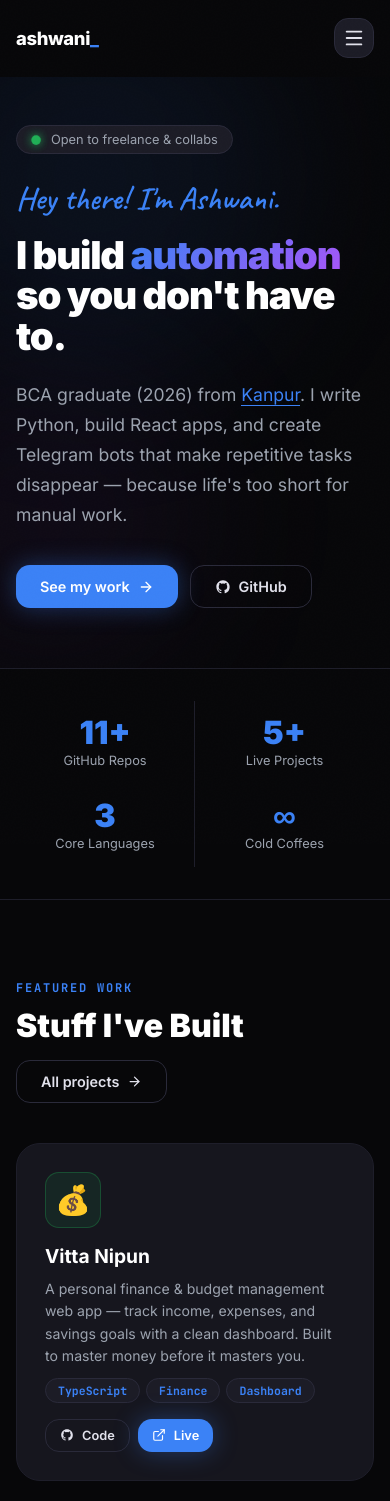
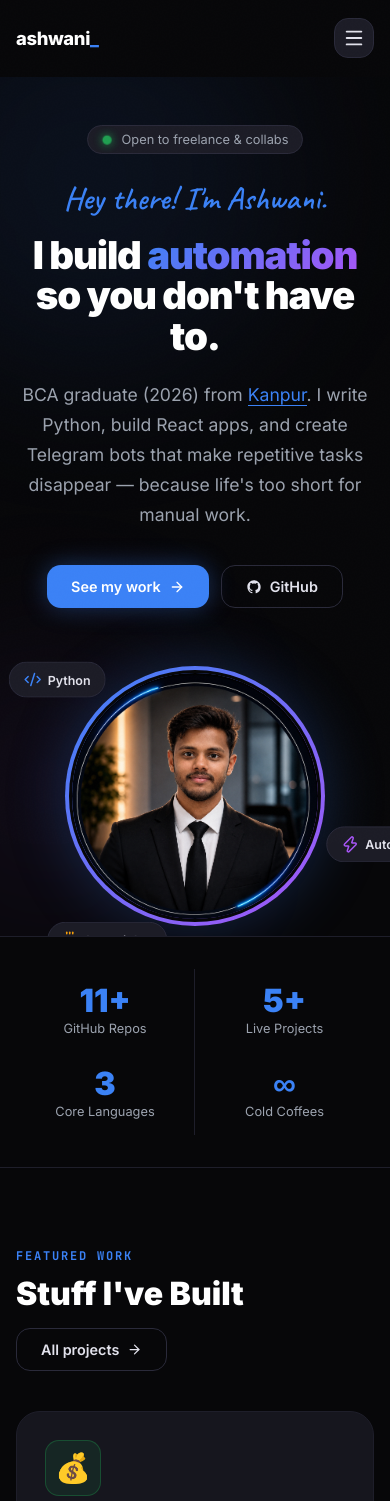
Before and after one commit to lets-make-ashwani/portfolio-website, a React (Vite) app: page / in a window 390 px wide. Shown: the top 1501 px of the page. Built offline with nearby package versions, Linux system fonts and the light colour scheme.

Commit message:
Show and scale home hero avatar on mobile and tablet viewports

```diff
--- a/src/pages/Home.css
+++ b/src/pages/Home.css
@@ -214,8 +214,28 @@
 
 /* ─── Responsive ─────────────────────────────────────────────────── */
 @media (max-width: 900px) {
-  .home-hero__inner { grid-template-columns: 1fr; }
-  .home-hero__avatar-wrap { display: none; }
+  .home-hero__inner {
+    grid-template-columns: 1fr;
+    justify-items: center;
+    text-align: center;
+  }
+  .home-hero__content {
+    display: flex;
+    flex-direction: column;
+    align-items: center;
+  }
+  .home-hero__sub {
+    margin-left: auto;
+    margin-right: auto;
+  }
+  .home-hero__cta {
+    justify-content: center;
+  }
+  .home-hero__avatar-wrap {
+    display: block;
+    margin: 80px auto 40px;
+    transform: scale(0.85);
+  }
   .home-featured__grid { grid-template-columns: 1fr; }
   .home-stats__grid { grid-template-columns: repeat(2, 1fr); }
   .home-stats__item:nth-child(2) { border-right: none; }
@@ -224,5 +244,15 @@
 @media (max-width: 600px) {
   .home-hero { padding: 48px 0 60px; }
   .home-hero__title { font-size: 2.4rem; }
+  .home-hero__avatar-wrap {
+    transform: scale(0.6);
+    margin: 30px auto -30px;
+  }
   .home-cta__box { padding: 32px 24px; }
 }
+@media (max-width: 480px) {
+  .home-hero__avatar-wrap {
+    transform: scale(0.5);
+    margin: 10px auto -50px;
+  }
+}
```
